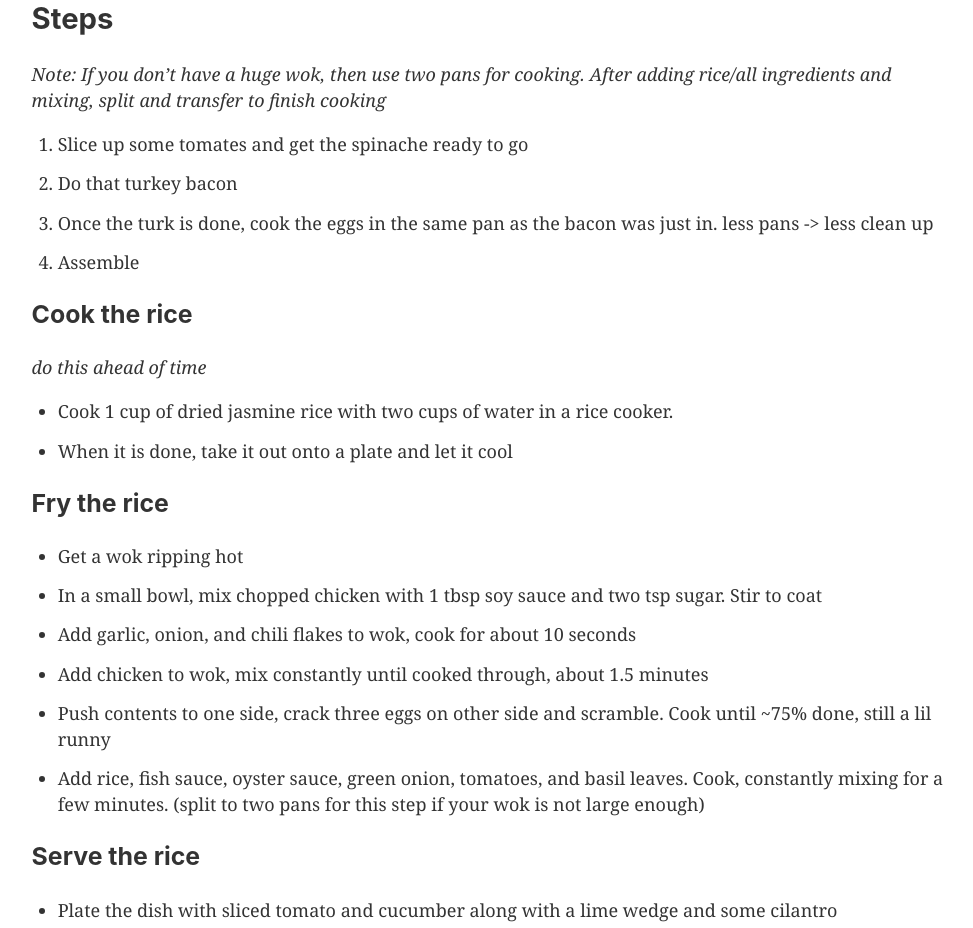
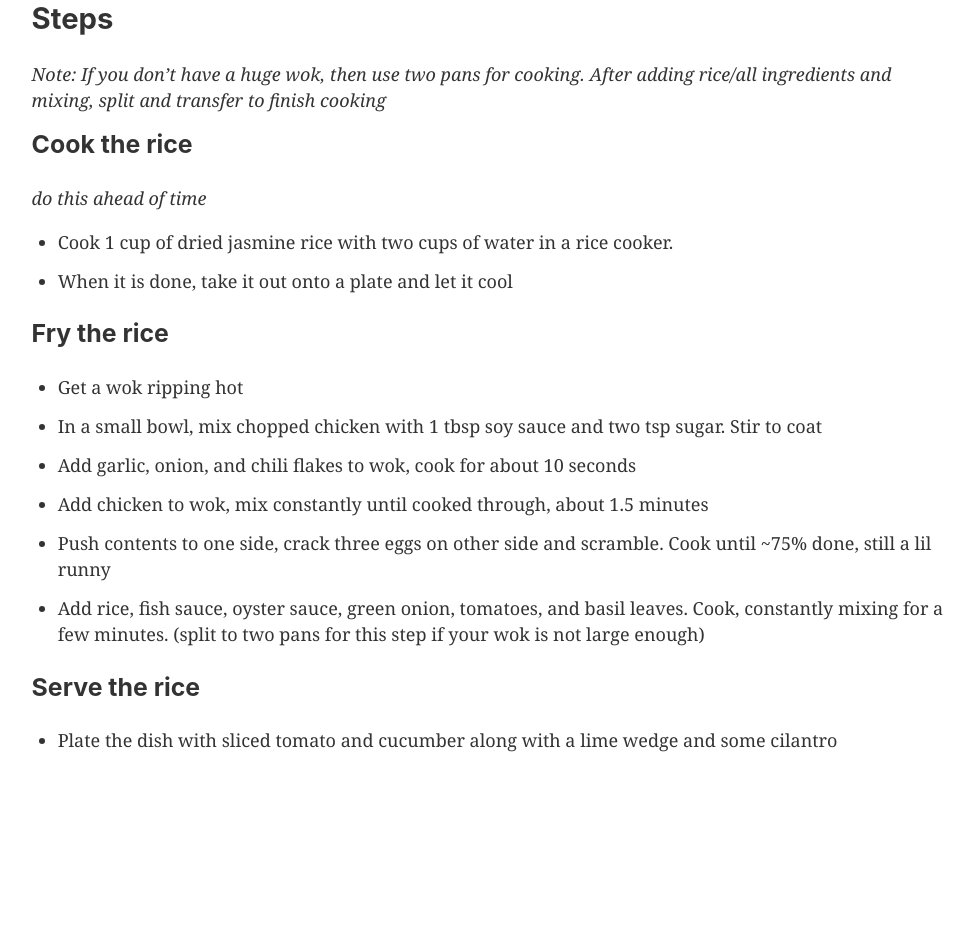
Before and after one commit to byteme980/recipes-md, a Gatsby site: page /recipes/thai-fried-rice in a window 1280 px wide. Shown: the part 1517-2445 px from the top of the page, without its empty margins (148-1121 px from the left). After the commit the page ends 2322 px from the top, so only its background shows below. Built offline with nearby package versions, Linux system fonts and the light colour scheme; Gatsby itself is replaced by a stand-in of ours.

Commit message:
remove incorrect steps from thai-fried-rice.md

```diff
--- a/src/markdown-pages/thai-fried-rice.md
+++ b/src/markdown-pages/thai-fried-rice.md
@@ -37,11 +37,6 @@ Source: amalgamation of google searches
 
 _Note: If you don’t have a huge wok, then use two pans for cooking. After adding rice/all ingredients and mixing, split and transfer to finish cooking_
 
-1. Slice up some tomates and get the spinache ready to go
-2. Do that turkey bacon
-3. Once the turk is done, cook the eggs in the same pan as the bacon was just in. less pans -> less clean up
-4. Assemble
-
 ### Cook the rice
 
 _do this ahead of time_
```
